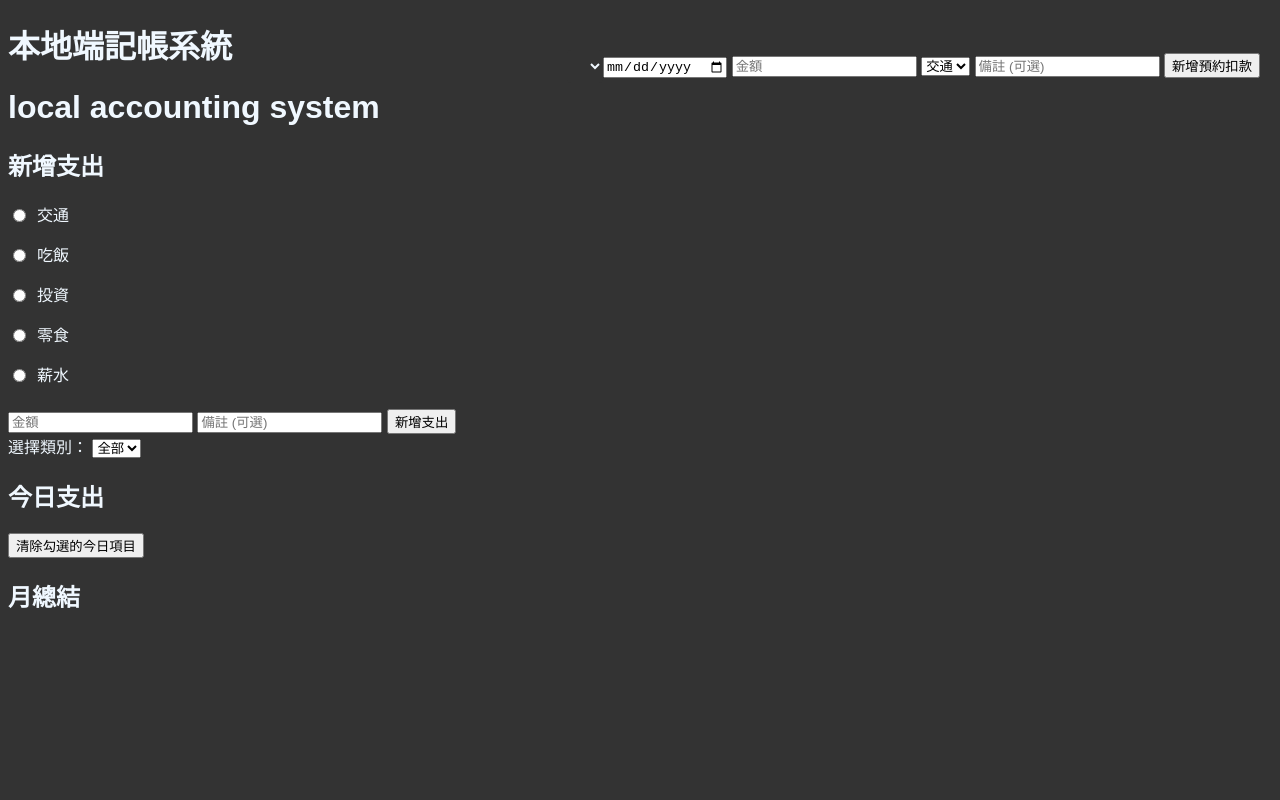
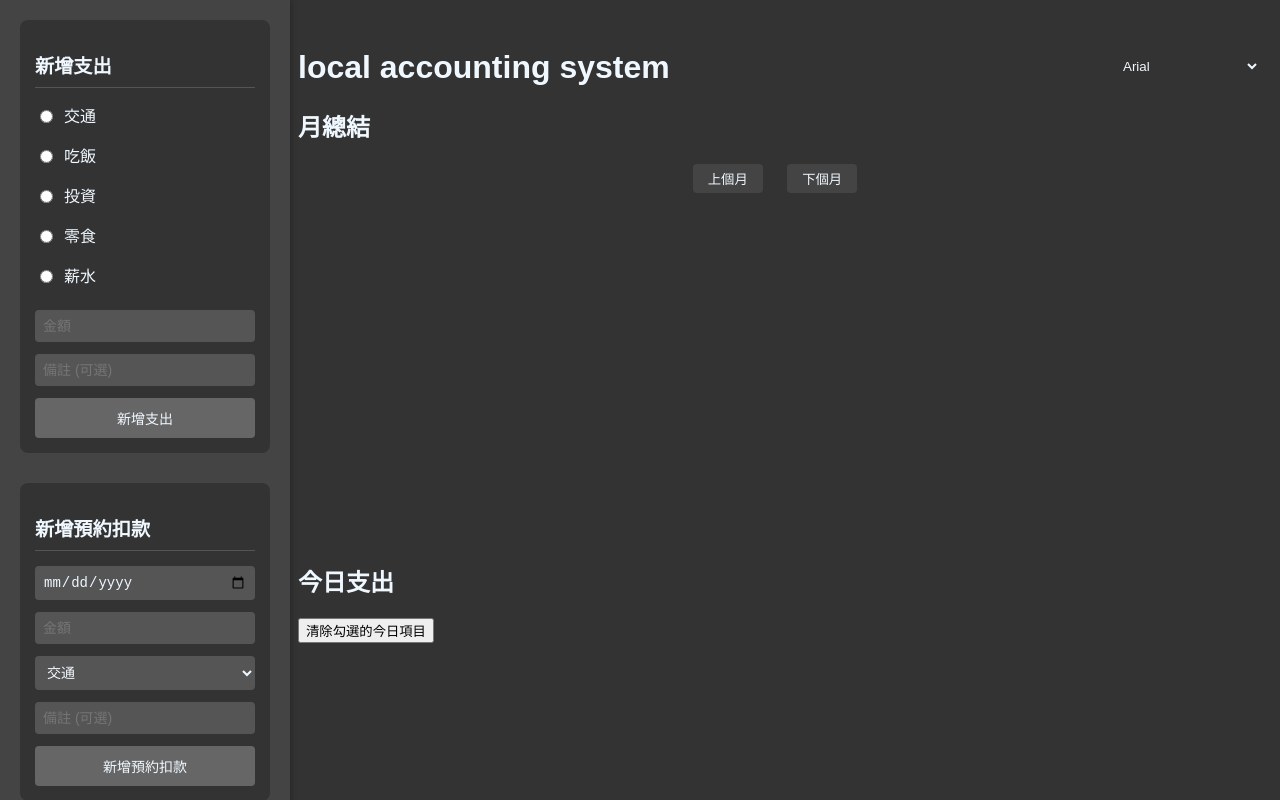
Before and after one commit to theNTOUwebprogram/webdesign, a plain HTML site: page save_money.html in a window 1280 px wide. Drawn offline with nearby package versions, Linux system fonts and the light colour scheme.

Commit message:
new_html

```diff
--- a/save_money.html
+++ b/save_money.html
@@ -10,31 +10,23 @@
     </head>
 
     <body>
-        <h1>本地端記帳系統</h1>
-        <h1>local accounting system</h1>
-
-        <div class="font-selector">
-            <select id="fontSelector" onchange="changeFont()">
-
-    @@ -139,720 +139,720 @@
+        <div class="sidebar">
+            <div class="sidebar-section">
+                <h2>新增支出</h2>
+                <div class="category-options">
+                    <label><input type="radio" name="expenseCategory" value="交通"> 交通</label>
+                    <label><input type="radio" name="expenseCategory" value="吃飯"> 吃飯</label>
+                    <label><input type="radio" name="expenseCategory" value="投資"> 投資</label>
+                    <label><input type="radio" name="expenseCategory" value="零食"> 零食</label>
+                    <label><input type="radio" name="expenseCategory" value="薪水"> 薪水</label>
+                </div>
+                <input type="number" id="expenseAmount" placeholder="金額">
+                <input type="text" id="expenseNote" placeholder="備註 (可選)">
+                <button id="addExpenseBtn" onclick="addExpense()">新增支出</button>
             </div>
 
-            <div class="charts-row" id="additional-charts">
-                <div id="pieChartContainer">
-                <div id="pieChartContainer" onmouseover="showOtherCharts()" onmouseleave="hideOtherCharts()">
-                    <canvas id="pieChart"></canvas>
-                </div>
-
-                <div id="comparison-chart-wrapper">
-                    <canvas id="comparison-chart"></canvas>
-                    <canvas id="comparison-chart" onmouseover="showOtherCharts()" onmouseleave="hideOtherCharts()"></canvas>
-                    <h3 id="comparison-result"></h3>
-                </div>
-            </div>
-        </div>
-
+            <div class="sidebar-section">
                 <h2>新增預約扣款</h2>
-        <div>
                 <input type="date" id="scheduledDate" placeholder="預約日期">
                 <input type="number" id="scheduledAmount" placeholder="金額">
                 <select id="scheduledCategory">
@@ -47,32 +39,59 @@
                 <button id="addScheduledBtn" onclick="addScheduledExpense()">新增預約扣款</button>
             </div>
 
-        <h2>新增支出</h2>
-        <div class="category-options">
-            <label><input type="radio" name="expenseCategory" value="交通"> 交通</label>
-            <label><input type="radio" name="expenseCategory" value="吃飯"> 吃飯</label>
-            <label><input type="radio" name="expenseCategory" value="投資"> 投資</label>
-            <label><input type="radio" name="expenseCategory" value="零食"> 零食</label>
-            <label><input type="radio" name="expenseCategory" value="薪水"> 薪水</label>
-        </div>
-        <input type="number" id="expenseAmount" placeholder="金額">
-        <input type="text" id="expenseNote" placeholder="備註 (可選)">
-        <button id="addExpenseBtn" onclick="addExpense()">新增支出</button>
-        <div>
-            <label for="category-select">選擇類別：</label>
+            <div class="sidebar-section">
+                <h2>類別篩選</h2>
                 <select id="category-select">
                     <option value="">全部</option>
                     <!-- 程式會動態填充選項 -->
                 </select>
             </div>
+        </div>
+
+        <!-- 將現有內容包裝在 main-content div 中 -->
+        <div class="main-content">
+            <!-- 將原本的新增支出和預約扣款表單從這裡移除 -->
+            <!-- 保留其他所有內容 -->
+            <h1>local accounting system</h1>
+            <p id="todayDate"></p>
+            <h2>月總結</h2>
+            <p id="monthlyTotal"></p>
+            <h1 id="monthlyRemaining"></h1>
+            <div class="font-selector">
+                <select id="fontSelector" onchange="changeFont()">
+                    <option value="Arial">Arial</option>
+                    <option value="Courier New">Courier New</option>
+                    <option value="Georgia">Georgia</option>
+                    <option value="Times New Roman">Times New Roman</option>
+                    <option value="Verdana">Verdana</option>
+                </select>
+            </div>
+
+            <div class="charts-container">
+                <div class="month-selector">
+                    <button onclick="changeMonth(-1)">上個月</button>
+                    <span id="currentMonthDisplay"></span>
+                    <button onclick="changeMonth(1)">下個月</button>
+                </div>
+                <div id="chartContainer"onmouseover="showOtherCharts()" onmouseleave="hideOtherCharts()">
+                    <canvas id="lineChart"></canvas>
+                </div>
+
+                <div class="charts-row" id="additional-charts">
+                    <div id="pieChartContainer" onmouseover="showOtherCharts()" onmouseleave="hideOtherCharts()">
+                        <canvas id="pieChart"></canvas>
+                    </div>
+
+                    <div id="comparison-chart-wrapper">
+                        <canvas id="comparison-chart" onmouseover="showOtherCharts()" onmouseleave="hideOtherCharts()"></canvas>
+                        <h3 id="comparison-result"></h3>
+                    </div>
+                </div>
+            </div>
 
             <h2>今日支出</h2>
+            <button id="clearSelectedBtn" onclick="clearSelected()">清除勾選的今日項目</button>
             <div id="expenseList"></div>
-        <button id="clearSelectedBtn" onclick="clearSelected()">清除勾選的今日項目</button>
-
-        <h2>月總結</h2>
-        <p id="todayDate"></p>
-        <p id="monthlyTotal"></p>
-        <p id="monthlyRemaining"></p>
+        </div>
     </body>
 </html>
```
Lines whose indentation alone changed are shown as unchanged.
